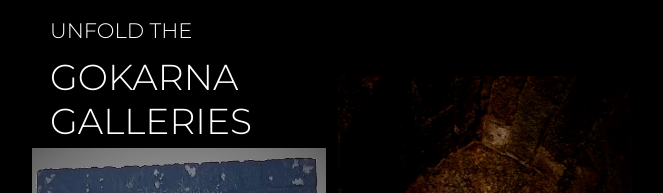
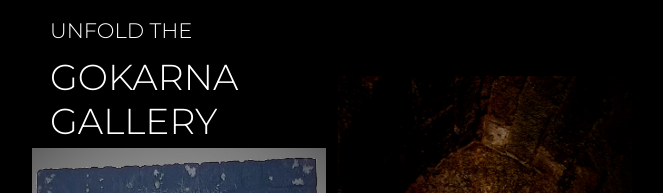
Before and after one commit to Yuva0/gokarnagallery, a JavaScript app: page / in a window 1280 px wide. Shown: the top 193 px of the page, without its empty margins (308-971 px from the left). Built offline with nearby package versions, Linux system fonts and the light colour scheme; the HTML template or start-up script is replaced by a standard one.

Commit message:
Typo Fix

```diff
--- a/src/components/tagline/Tagline.js
+++ b/src/components/tagline/Tagline.js
@@ -3,7 +3,7 @@ import classes from './css/Tagline.module.css';
 const Tagline = () => {
     return <div className={classes.taglineContainer}>
         <div className={classes.tagline1}>UNFOLD THE</div>
-        <div className={classes.tagline2}>GOKARNA GALLERIES</div>
+        <div className={classes.tagline2}>GOKARNA GALLERY</div>
     </div>
 };
 
```
